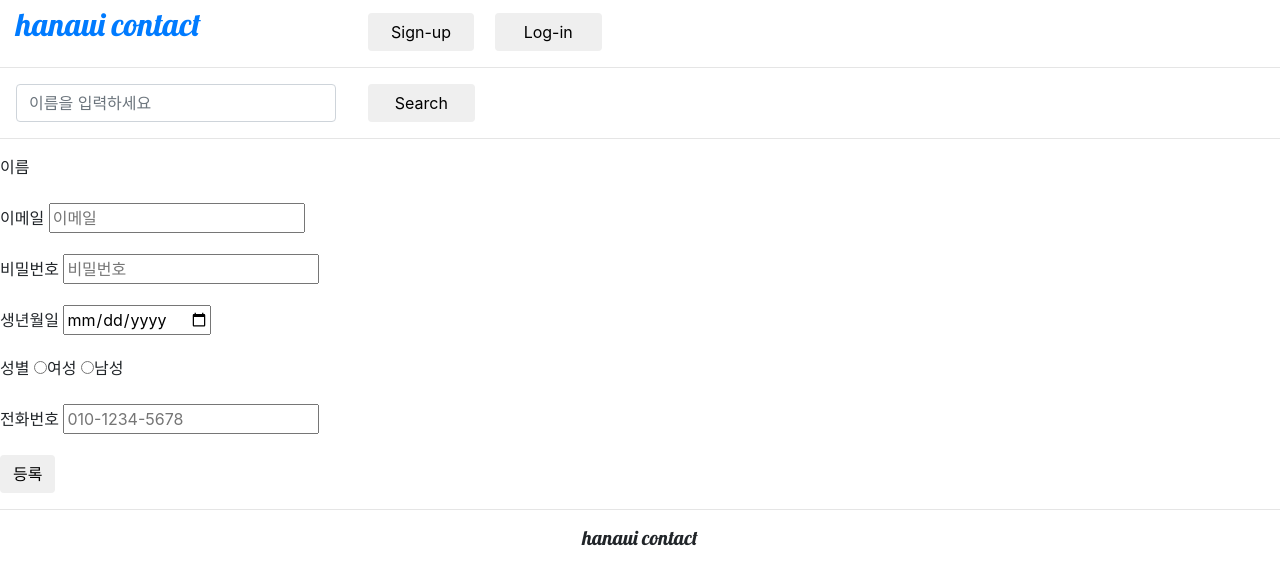
After one commit to hanaui-call/contacts-v2, a Django app: template web/templates/modify.html in a window 1280 px wide. The commit adds this page. Shown: the top 585 px of the page. Run offline with Django 3.2, Linux system fonts and the light colour scheme; the template is opened without the code that fills it, so the values that code supplies are empty; some libraries are stand-ins or nearby versions.

Commit message:
modify add and login developing

```diff
--- a/web/django_server/urls.py
+++ b/web/django_server/urls.py
@@ -21,6 +21,8 @@ from django_server import views
 urlpatterns = [
     path('', views.index, name='index'),
     path('admin/', admin.site.urls),
+    path('login/', views.login, name='login'),
     path('signup/', views.signup, name='signup'),
     path('detail/<int:pk>', views.detail_info, name='detail'),
+    path('modify/<int:pk>', views.modify, name='modify'),
 ]
--- a/web/templates/header.html
+++ b/web/templates/header.html
@@ -6,6 +6,19 @@
     <input type="submit" class="btn btn-default col-1 md-1" value="Sign-up">
   </a>
 </span>
+{% if user is not authenticated %}
+<span style="margin-top: 3rem; margin-left: 1rem;" class="input-group-btn">
+  <a href="{% url 'login' %}">
+    <input type="submit" class="btn btn-default col-1 md-1" value="Log-in">
+  </a>
+</span>
+{% else %}
+<span style="margin-top: 3rem; margin-left: 1rem;" class="input-group-btn">
+  <a href="{% url 'modify' pk=user.id %}">
+    <input type="submit" class="btn btn-default col-1 md-1" value="Modify">
+  </a>
+</span>
+{% endif %}
 <hr>
 <form action="{% url 'index' %}" method="get">
   <div style="width: 20rem; float:left; margin-right: 1rem; margin-left: 1rem;">
--- /dev/null
+++ b/web/templates/modify.html
@@ -0,0 +1,35 @@
+{% extends 'base.html' %}
+{% load static %}
+
+{% block content %}
+<form method="post" action="{% url 'modify' pk=user.pk %}">
+  {% csrf_token %}
+  <div class="form-group">
+    <label for="name">이름</label>
+    <!-- <input type="text" placeholder="이름" name="name"> -->
+  </div>
+  <div class="form-group">
+    <label for="email">이메일</label>
+    <input type="text" placeholder="이메일" name="email">
+  </div>
+  <div class="form-group">
+    <label for="password">비밀번호</label>
+    <input type="password" placeholder="비밀번호" name="password">
+  </div>
+  <div class="form-group">
+    <label for="birth">생년월일</label>
+    <input type="date" name="birth">
+  </div>
+  <div class="form-group">
+    <label for="sex">성별</label>
+    <input type="radio" name="sex" value="F">여성
+    <input type="radio" name="sex" value="M">남성
+    <!-- 제3의 성에 대한 선택지? -->
+  </div>
+  <div class="form-group">
+    <label for="phone">전화번호</label>
+    <input type="text" placeholder="010-1234-5678" name="phone">
+  </div>
+  <input type="submit" class="btn btn-default" value="등록">
+</form>
+{% endblock %}
```
Also changed, not shown: web/django_server/views.py (+28 -2 lines), web/templates/login.html (added, +19 -0 lines).
